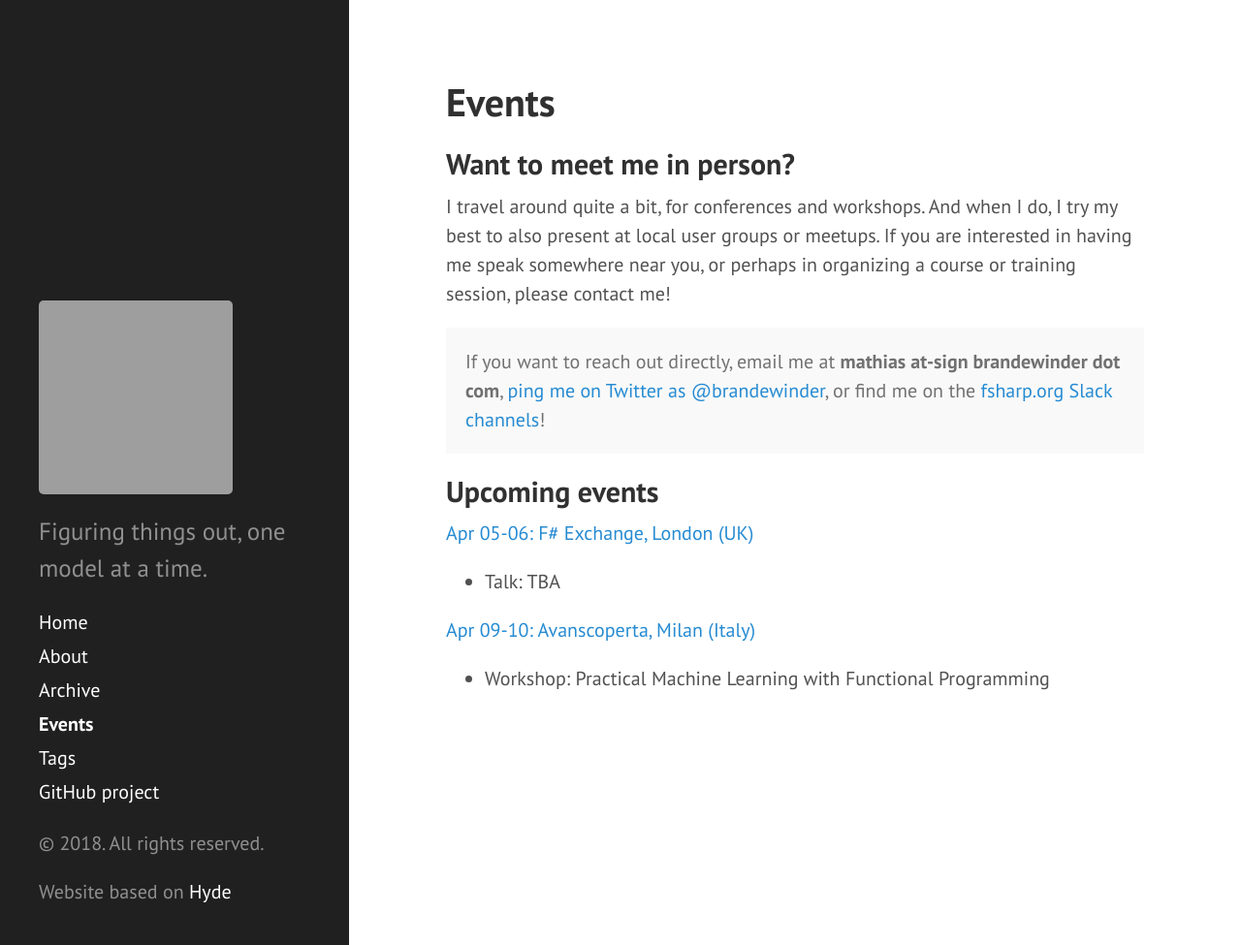
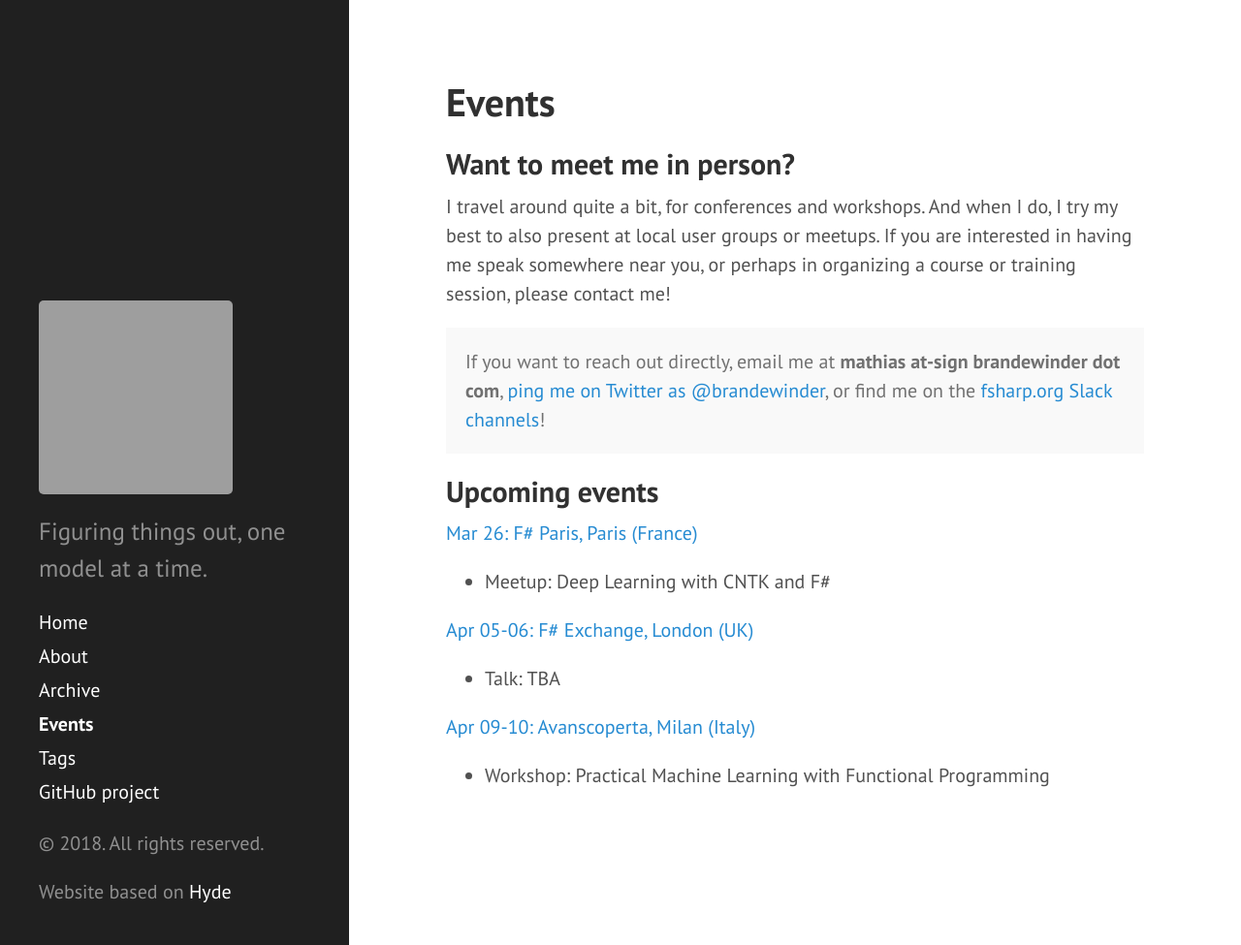
Before and after one commit to mathias-brandewinder/mathias-brandewinder.github.io, a Jekyll site: the page built from events.md, in a window 1280 px wide and 975 px high. Shown: the whole window at 97% size. Built offline with Jekyll 4.4.1, drawn with Linux system fonts in a browser that asks for light colours; comment, search, counter and statistics services are not loaded; grey boxes are pictures that could not be loaded.

Commit message:
Added SF, Paris meetup

```diff
--- a/_data/events.json
+++ b/_data/events.json
@@ -30,6 +30,32 @@
             ]
         },
         {
+            "host":"F# Paris",
+            "date":"2018-03-26",
+            "city":"Paris",
+            "country":"France",
+            "url":"https://www.meetup.com/Functional-Programming-in-F/events/248674925/",
+            "activities":
+            [
+                {
+                    "description":"Meetup: Deep Learning with CNTK and F#"
+                }
+            ]
+        },
+        {
+            "host":"SFSharp",
+            "date":"2018-01-23",
+            "city":"San Francisco",
+            "country":"California",
+            "url":"https://www.meetup.com/sfsharp/events/246786280/",
+            "activities":
+            [
+                {
+                    "description":"Meetup: Deep Learning with CNTK and F#"
+                }
+            ]
+        },
+        {
             "host":"Trondheim Developer Conference",
             "date":"2017-10-30",
             "until":"2017-11-01",
@@ -51,11 +77,11 @@
             "date":"2017-10-26",
             "city":"Bergen",
             "country":"Norway",
-            "url":"https://www.meetup.com/BitShift/",
+            "url":"https://www.meetup.com/BitShift/events/243455814/",
             "activities":
             [
                 {
-                    "description":"Meetup: TBA"
+                    "description":"Meetup: Machine learning hands-on"
                 }
             ]
         },
```
